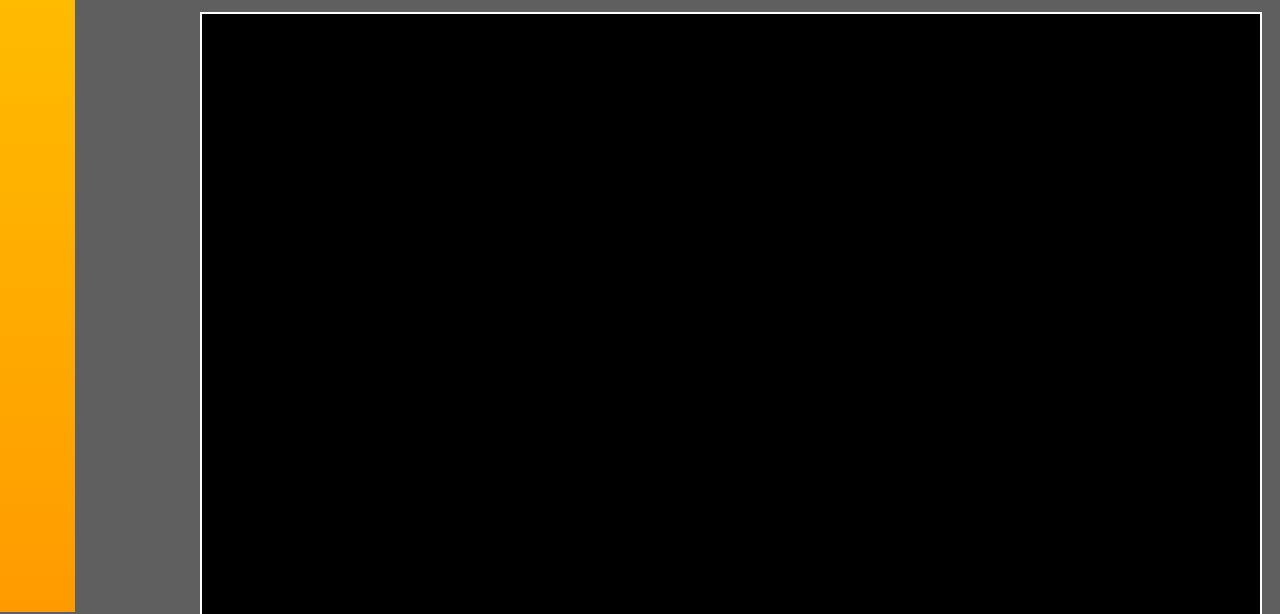
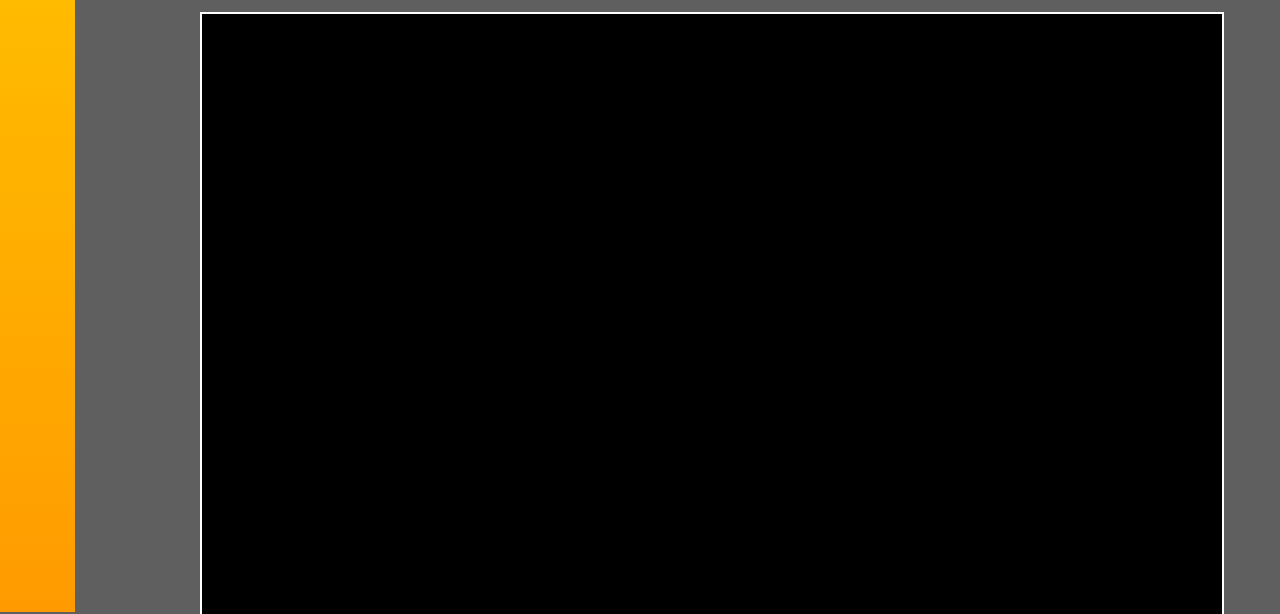
Before and after one commit to Albin-P/MinSida, a plain HTML site: page index.html in a window 1280 px wide. Shown: the part 188-802 px from the top of the page. Drawn offline with Linux system fonts and the light colour scheme.

Commit message:
small changes

```diff
--- a/style.css
+++ b/style.css
@@ -9,6 +9,10 @@ font-family: 'Segoe UI', Tahoma, Geneva, Verdana, sans-serif;
 body {
 background-color: rgb(255, 255, 255);
 margin: 0;
+}
+
+.container {
+    position: relative;
 }
 
 a {
@@ -96,8 +100,8 @@ color:blue
     background-color: rgb(0, 0, 0);
     color: white;
     border: 2px solid rgb(255, 255, 255);
-    width: 83%;
-    padding: 470px;
+    width: 80%;
+    padding: 440px;
     margin: 200px;
 
 
```
Also changed, not shown: index.html (+1 -3 lines).
